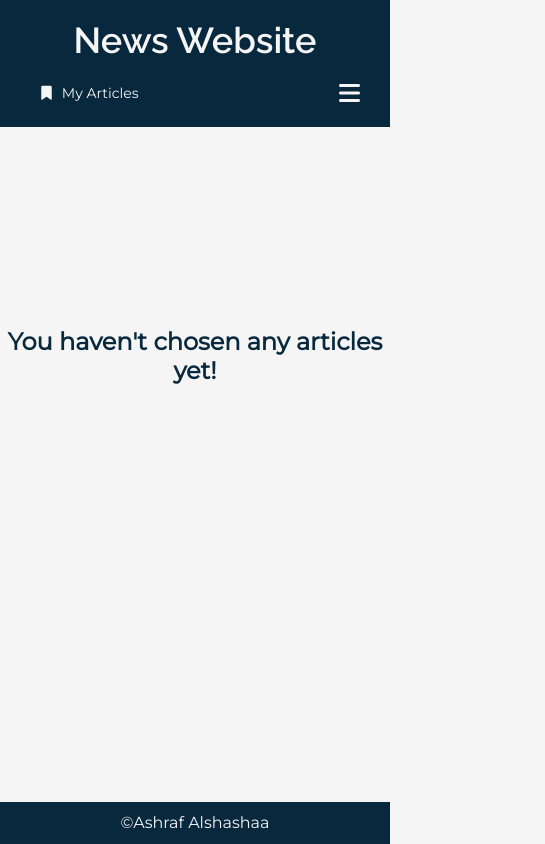
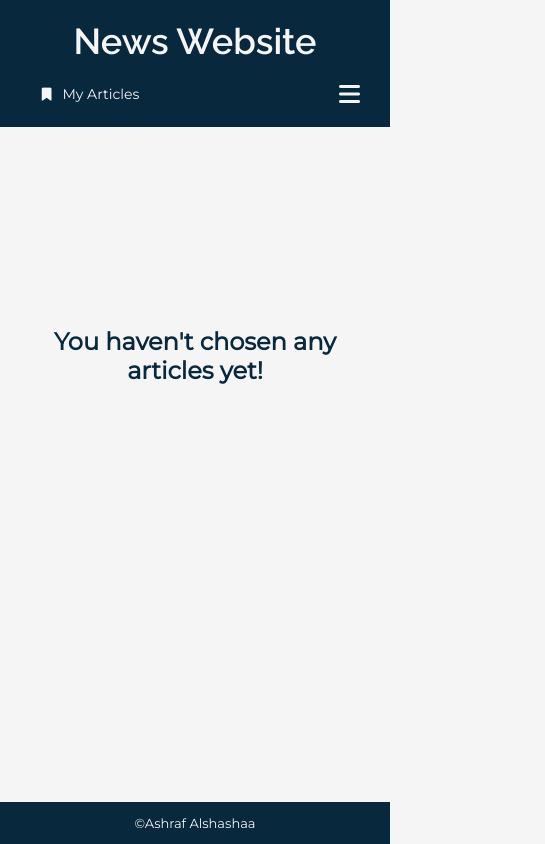
Before and after one commit to Ashraf-Alshashaa/News-Website, a React (Create React App) app: page /readLater in a window 390 px wide. Shown: the whole page, 545 px wide, since content can reach past the window. Built offline with nearby package versions, Linux system fonts and the light colour scheme.

Commit message:
check app compatibility with browsers

```diff
--- a/src/App.css
+++ b/src/App.css
@@ -7,9 +7,16 @@
   font-family: "Montserrat", sans-serif;
   color: #08283e;
 }
+
+i {
+  font-size: small !important;
+  padding: 1px !important;
+}
+
 body {
   background-color: whitesmoke;
 }
+
 .App-header {
   display: flex;
   align-items: center;
@@ -80,8 +87,8 @@ button {
   flex-direction: column;
   justify-content: space-between;
   width: 40%;
-  height: 80vh;
-  bottom: 5vh;
+  height: 80%;
+  top: 15vh;
   left: 0;
   margin: 0;
   border-right: 1px solid #08283e;
@@ -102,6 +109,8 @@ button {
   width: auto;
 }
 
+/*-- pages --*/
+
 .loading,
 .err,
 .emp-massage {
@@ -120,6 +129,8 @@ main {
 main::-webkit-scrollbar {
   display: none;
 }
+
+/*-- home page --*/
 
 .home-page-container {
   width: 80%;
@@ -171,6 +182,7 @@ main::-webkit-scrollbar {
   font-size: x-large;
   top: 50px;
 }
+
 #article1 h5 {
   font-size: large;
   bottom: 25px;
@@ -196,6 +208,7 @@ main::-webkit-scrollbar {
   grid-row-start: 7;
   grid-row-end: 10;
 }
+
 #article3 {
   grid-column-start: 11;
   grid-column-end: 13;
@@ -236,6 +249,7 @@ main::-webkit-scrollbar {
   margin-bottom: 10px;
   font-family: "Raleway", sans-serif;
 }
+
 .welcome-container p {
   color: #2a84a0;
 }
@@ -243,21 +257,27 @@ main::-webkit-scrollbar {
 #category-card-0 {
   background-color: #ff9933;
 }
+
 #category-card-1 {
   background-color: #f5fffa;
 }
+
 #category-card-2 {
   background-color: #a1c7e0;
 }
+
 #category-card-3 {
   background-color: #ffe4e1;
 }
+
 #category-card-4 {
   background-color: #0099dd;
 }
+
 #category-card-5 {
   background-color: #026e81;
 }
+
 #category-card-6 {
   background-color: #a1c7e0;
 }
@@ -292,7 +312,10 @@ main::-webkit-scrollbar {
 .category-card i {
   color: black;
   margin-bottom: 20px;
+  font-size: large !important;
 }
+
+/*-- news page--*/
 
 .news-page-container,
 .readLater-page-container {
@@ -317,6 +340,7 @@ main::-webkit-scrollbar {
   flex-direction: column;
   max-height: 350px;
 }
+
 .img-card-container {
   width: 100%;
   height: 150px;
@@ -324,6 +348,7 @@ main::-webkit-scrollbar {
   display: flex;
   align-items: center;
 }
+
 .card img {
   width: 100%;
 }
@@ -348,9 +373,12 @@ main::-webkit-scrollbar {
   justify-content: space-between;
   align-items: center;
 }
+
 .buttons-container button {
   border: none;
+  background-color: whitesmoke;
 }
+
 .buttons-container a {
   color: black;
   text-decoration: none;
@@ -365,6 +393,8 @@ main::-webkit-scrollbar {
     rgba(27, 31, 35, 0.15) 0px 0px 0px 1px;
 }
 
+/*-- details page--*/
+
 .details-container {
   display: grid;
   grid-template-columns: repeat(12, 1fr);
@@ -373,21 +403,25 @@ main::-webkit-scrollbar {
   margin-left: 10%;
   gap: 20px;
 }
+
 .details-container h2,
 .details-container time,
 .read-later-button-container,
 .source-link-container {
   align-self: center;
 }
+
 .details-container h2 {
   grid-column: span 9;
   grid-row: span 3;
 }
+
 .details-container time {
   grid-column: span 3;
   grid-row: span 3;
   text-align: end;
 }
+
 .details-container article {
   display: flex;
   justify-content: space-between;
@@ -395,12 +429,15 @@ main::-webkit-scrollbar {
   grid-column: span 6;
   grid-row: span 6;
 }
+
 .details-container article p {
   line-height: 1.4;
 }
+
 time {
   font-size: small;
 }
+
 .details-img-container {
   grid-column: span 6;
   grid-row: span 6;
@@ -408,9 +445,11 @@ time {
   display: flex;
   justify-content: center;
 }
+
 .details-img-container img {
   height: 100%;
 }
+
 .source-link-container {
   grid-column: span 6;
   grid-row: span 3;
@@ -421,6 +460,7 @@ time {
   grid-row: span 3;
   text-align: end;
 }
+
 .read-later-button-container button {
   border: none;
   cursor: pointer;
@@ -436,16 +476,20 @@ time {
   margin-left: 20px;
 }
 
+/*-- footer --*/
+
 footer {
   height: 5vh;
   text-align: center;
   position: absolute;
+  font-size: small;
   bottom: 0px;
   width: 100%;
   display: flex;
   align-items: center;
   justify-content: center;
   color: whitesmoke;
+  z-index: 999;
 }
 
 @media only screen and (max-width: 1240px) {
@@ -507,6 +551,7 @@ footer {
     order: -1;
     flex: 1;
   }
+
   .nav-list-but {
     color: whitesmoke;
     background-color: #08283e;
@@ -514,11 +559,13 @@ footer {
     font-size: x-large;
     justify-self: start;
   }
+
   .read-later-link-container {
     flex: 1;
     display: flex;
     justify-content: flex-end;
   }
+
   .read-later-link {
     margin-left: auto;
   }
@@ -536,12 +583,14 @@ footer {
     width: 100%;
     height: 500px;
   }
+
   .articles-container {
     width: 100%;
     min-height: 100%;
     margin: 0;
     gap: 5px;
   }
+
   .article {
     justify-content: center;
   }
@@ -636,6 +685,7 @@ footer {
     grid-column: span 12;
     grid-row: span 3;
   }
+
   .details-img-container {
     grid-column: span 12;
     grid-row: span 3;
@@ -643,15 +693,30 @@ footer {
 }
 
 @media only screen and (max-width: 600px) {
+  * {
+    margin: 0 !important;
+    padding: 0 !important;
+  }
+
+  .categories-nave-container {
+    display: none;
+  }
+
   .App-header {
-    padding: 10px 30px;
+    padding: 10px 30px !important;
   }
 
   .visible {
     width: 100%;
   }
+
   .visible .category-link {
     font-size: small;
+  }
+
+  .category-link i,
+  .read-later-link i {
+    margin-right: 10px !important;
   }
 
   .logo {
@@ -665,25 +730,26 @@ footer {
   }
 
   .nav-list-but {
-    margin-left: auto;
+    margin-left: auto !important;
   }
 
   .read-later-link {
-    margin: 0;
     margin-right: auto;
   }
 
   .home-page-container {
     overflow: scroll;
     justify-content: space-evenly;
-    margin: 0% 5%;
+    margin: 0% 5% !important;
     width: 90%;
   }
+
   .main-home-container {
     width: 100%;
     position: static;
     height: auto;
   }
+
   .main-home-container img {
     width: 120%;
     height: auto;
@@ -719,12 +785,9 @@ footer {
   #article5 {
     display: none;
   }
+
   .welcome-container {
     display: none;
-  }
-
-  .categories-container {
-    margin-top: 20px;
   }
 
   .category-card {
@@ -732,13 +795,18 @@ footer {
     flex-direction: column;
     min-width: 120px !important;
     height: 100px;
-    padding: 0;
     align-items: center;
     justify-content: center;
+    margin-right: 10px !important;
   }
 
   .category-card h2 {
     font-size: small;
+    margin-top: 10px !important;
+  }
+
+  .visible {
+    padding: 50px 30px 200px 30px !important;
   }
 
   .card {
@@ -747,41 +815,55 @@ footer {
 
   .news-page-container {
     width: 100%;
-    margin: 0 !important;
-    padding: 30px 20px;
+    padding: 30px 20px !important;
   }
   .card {
     width: auto;
+    padding: 10px !important;
   }
+
+  .card time {
+    margin-top: 5px !important;
+    padding-left: 10px !important;
+  }
+
+  .card h3 {
+    margin: 10px 0 !important;
+  }
+
   .details-container {
+    gap: 5px;
     overflow: scroll;
-    gap: 5px;
-    height: 80vh;
-    margin: 0;
+    max-height: 80%;
     width: 100%;
-    padding: 20px;
+    padding: 20px !important;
   }
+
   .details-container span {
     display: none;
   }
+
   .details-container h2 {
     grid-column: span 12;
-    grid-row: span 1;
+    grid-row: span 2;
     font-size: large;
   }
+
   .details-container time {
     grid-column: span 12;
     grid-row: span 1;
     text-align: start;
     font-size: x-small;
   }
+
   .details-container article {
     display: flex;
     justify-content: space-around;
     flex-direction: column;
     grid-column: span 12;
-    grid-row: span 6;
+    grid-row: span 5;
   }
+
   .details-container article p {
     line-height: 1.4;
   }
@@ -789,6 +871,7 @@ footer {
   time {
     font-size: small;
   }
+
   .details-img-container {
     grid-column: span 12;
     grid-row: span 3;
@@ -796,6 +879,7 @@ footer {
     display: flex;
     justify-content: center;
   }
+
   .details-img-container img {
     width: 100%;
     height: auto;
@@ -804,6 +888,7 @@ footer {
   .details-container article h3 {
     display: none;
   }
+
   .details-container article p {
     font-size: small;
   }
@@ -819,14 +904,22 @@ footer {
     grid-row: span 1;
     text-align: end;
   }
+
   .read-later-button-container button {
     border: none;
     background-color: whitesmoke;
     font-size: xx-small;
   }
 
-  .read-later-button-container span i {
-    color: #08283e;
-    margin-left: 20px;
+  .readLater-page-container {
+    width: 100%;
+    padding: 20px !important;
+  }
+
+  .loading,
+  .err,
+  .emp-massage {
+    margin-top: 200px !important;
+    padding: 0 20px !important;
   }
 }
```
Also changed, not shown: 1 other file (tests, documents, lock files or other folders).
